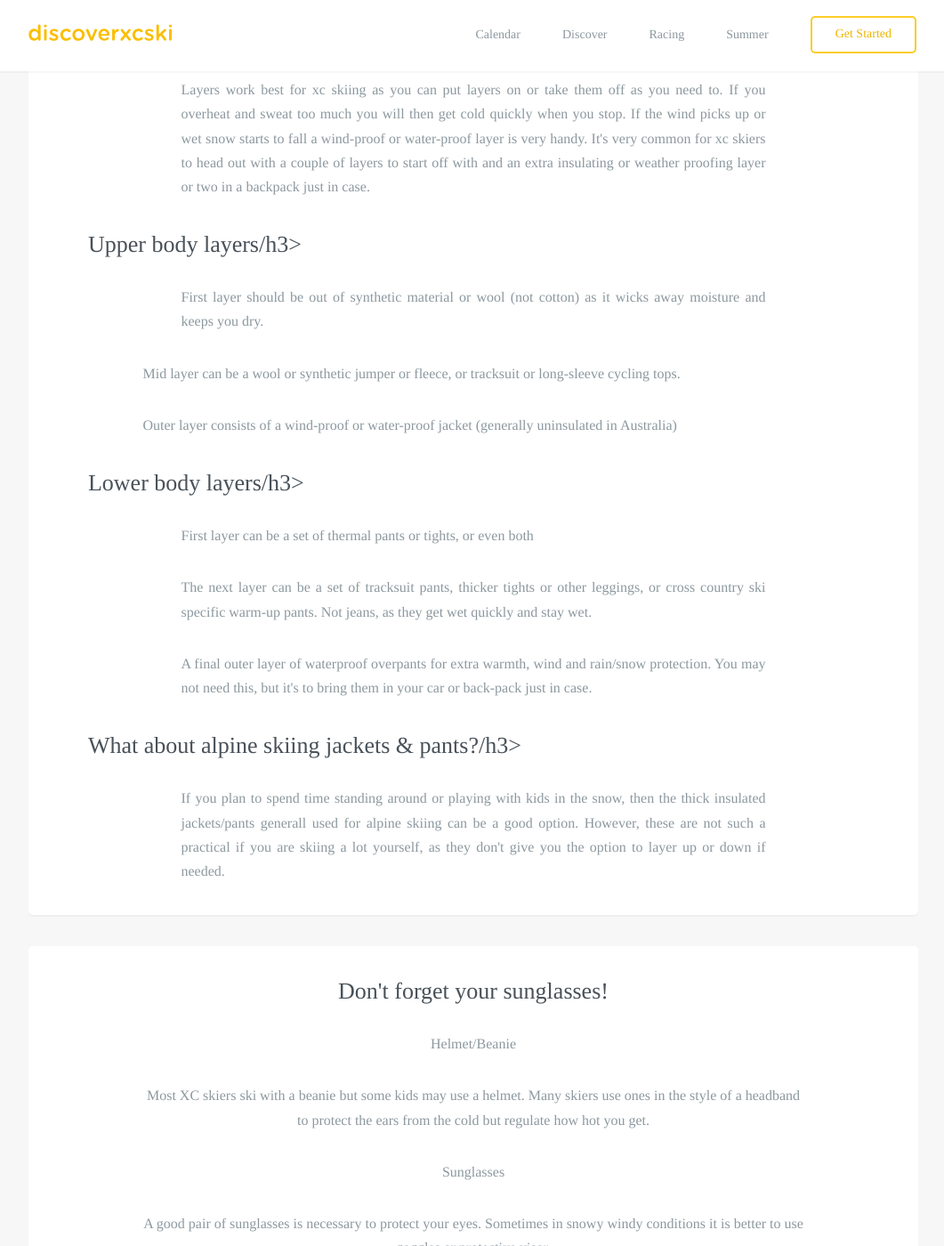
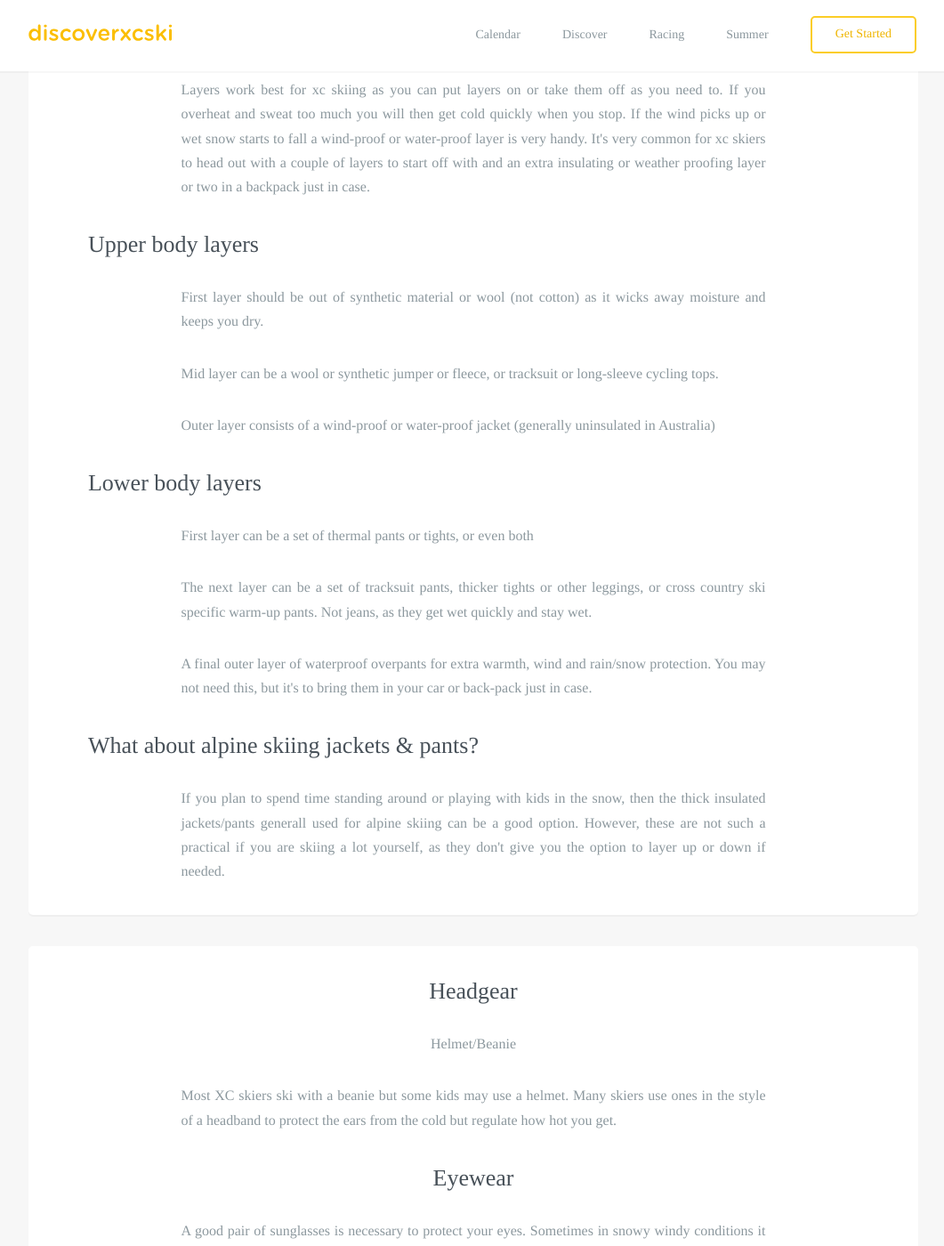
Before and after one commit to robcatto/robcatto.github.io, a Jekyll site: the page built from get-started/clothing/index.html, in a window 1280 px wide and 1400 px high, scrolled down 573 px. Shown: the whole window at 89% size, without its empty margins (108-1169 px from the left). Built offline with Jekyll 4.4.1, drawn with Linux system fonts in a browser that asks for light colours; some web fonts are replaced; Markdown is read by kramdown in place of the engine named in the settings.

Commit message:
Update index.html

```diff
--- a/get-started/clothing/index.html
+++ b/get-started/clothing/index.html
@@ -46,27 +46,32 @@ layout: default
                  <section class="mobile_section">
                 <h3>Layering</h3>
                 <p class="left__aligned--p">Layers work best for xc skiing as you can put layers on or take them off as you need to. If you overheat and sweat too much you will then get cold quickly when you stop. If the wind picks up or wet snow starts to fall a wind-proof or water-proof layer is very handy. It's very common for xc skiers to head out with a couple of layers to start off with and an extra insulating or weather proofing layer or two in a backpack just in case.
-                 <h3 align=left>Upper body layers/h3>
+                 <h3 align=left>Upper body layers</h3>
                 <p class="left__aligned--p">First layer should be  out of synthetic material or wool (not cotton) as it wicks away moisture and keeps you dry.
-                <p>Mid layer can be a wool or synthetic jumper or fleece, or tracksuit or long-sleeve cycling tops.
-                <p>Outer layer consists of a wind-proof or water-proof jacket (generally uninsulated in Australia)
-                <h3 align=left>Lower body layers/h3>
+                <p class="left__aligned--p">Mid layer can be a wool or synthetic jumper or fleece, or tracksuit or long-sleeve cycling tops.
+                <p class="left__aligned--p">Outer layer consists of a wind-proof or water-proof jacket (generally uninsulated in Australia)
+                <h3 align=left>Lower body layers</h3>
                 <p class="left__aligned--p"> First layer can be a set of thermal pants or tights, or even both
                 <p class="left__aligned--p"> The next layer can be a set of tracksuit pants, thicker tights or other leggings, or cross country ski specific warm-up pants. Not jeans, as they get wet quickly and stay wet.
                 <p class="left__aligned--p"> A final outer layer of waterproof overpants for extra warmth, wind and rain/snow protection. You may not need this, but it's to bring them in your car or back-pack just in case.
                 </p>
-                      <h3 align=left>What about alpine skiing jackets & pants?/h3>
+                      <h3 align=left>What about alpine skiing jackets & pants?</h3>
                 <p class="left__aligned--p">If you plan to spend time standing around or playing with kids in the snow, then the thick insulated jackets/pants generall used for alpine skiing can be a good option. However, these are not such a practical if you are skiing a lot yourself, as they don't give you the option to layer up or down if needed.
                 </section>
 
                 <section class="mobile_section">
-                    <h3>Don't forget your sunglasses!</h3>
+                    <h3>Headgear</h3>
                     <p>Helmet/Beanie
-                   <p>Most XC skiers ski with a beanie but some kids may use a helmet. Many skiers use ones in the style of a headband to protect the ears from the cold but regulate how hot you get.
-                     <p>Sunglasses
-                       <p>A good pair of sunglasses is necessary to protect your eyes.  Sometimes in snowy windy conditions it is better to use goggles or protective visor.
-                        <p>Gloves
-                       <p>Gloves are an integral part of your clothing and are generally less insulated than gloves for downhill skiing and not waterproof.  When you are exercising you do not need anything more than a fleece or woollen glove.  Again there are many quality gloves that are in the shops which will do an even better job if you get keen on xc skiing as a sport.  If you are planning to do snow play it might be wise to include a pair of waterproof gloves otherwise your gloves will get wet and your hands cold.  When skiing with kids it is always wise to have a spare pair of gloves.
+                   <p class="left__aligned--p">Most XC skiers ski with a beanie but some kids may use a helmet. Many skiers use ones in the style of a headband to protect the ears from the cold but regulate how hot you get.
+
+                   <section class="mobile_section">
+                    <h3>Eyewear</h3>
+                       <p class="left__aligned--p">A good pair of sunglasses is necessary to protect your eyes.  Sometimes in snowy windy conditions it is better to use goggles or protective visor.
+                      </section>
+
+                <section class="mobile_section">
+                    <h3>Gloves</h3>
+                       <p class="left__aligned--p">Gloves are an integral part of your clothing and are generally less insulated than gloves for downhill skiing and not waterproof.  When you are exercising you do not need anything more than a fleece or woollen glove.  Again there are many quality gloves that are in the shops which will do an even better job if you get keen on xc skiing as a sport.  If you are planning to do snow play it might be wise to include a pair of waterproof gloves otherwise your gloves will get wet and your hands cold.  When skiing with kids it is always wise to have a spare pair of gloves.
 
                      </p>
 
```
